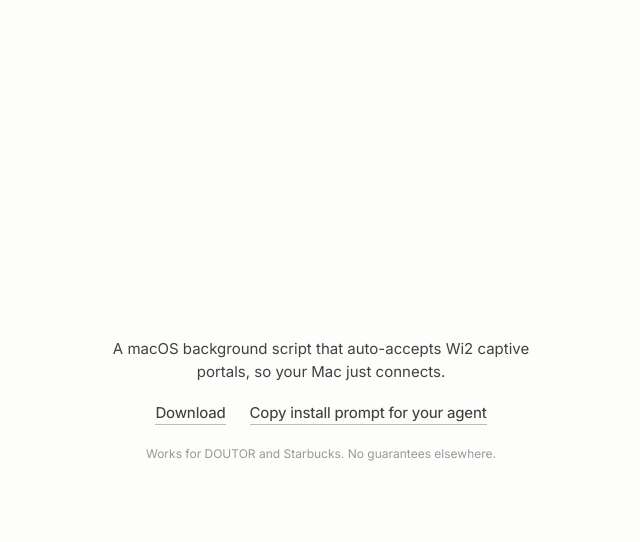
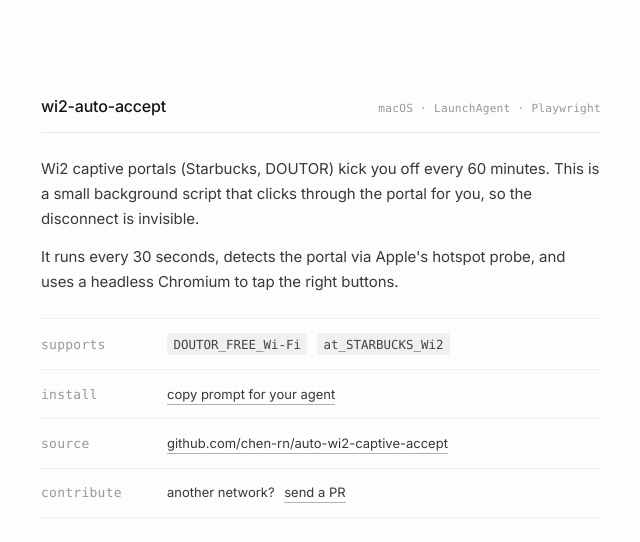
Before and after one commit to chen-rn/annoying-wifi, a Next.js app in the folder web/: page / in a window 1280 px wide. Shown: the top 542 px of the page, without its empty margins (319-959 px from the left). Built offline with nearby package versions, Linux system fonts and the light colour scheme.

Commit message:
Ship divided spec-sheet landing page

```diff
--- a/web/app/CopyAgentPrompt.tsx
+++ b/web/app/CopyAgentPrompt.tsx
@@ -14,7 +14,17 @@
 
 It runs every 30 seconds, detects Wi2 captive portals (DOUTOR, Starbucks, Wi2 Free), and auto-accepts them in headless Chromium. Designed for DOUTOR_FREE_Wi-Fi and at_STARBUCKS_Wi2; other Wi2 SSIDs may or may not work.`;
 
-export function CopyAgentPrompt() {
+type Props = {
+  children: React.ReactNode;
+  copiedLabel?: React.ReactNode;
+  className?: string;
+};
+
+export function CopyAgentPrompt({
+  children,
+  copiedLabel = "Copied",
+  className = "action-link",
+}: Props) {
   const [copied, setCopied] = useState(false);
 
   async function handleCopy() {
@@ -23,14 +33,13 @@
       setCopied(true);
       setTimeout(() => setCopied(false), 1800);
     } catch {
-      // clipboard blocked — fall back to selecting the text
       window.prompt("Copy the prompt below:", AGENT_PROMPT);
     }
   }
 
   return (
-    <button type="button" className="action-link" onClick={handleCopy}>
-      {copied ? "Copied" : "Copy install prompt for your agent"}
+    <button type="button" className={className} onClick={handleCopy}>
+      {copied ? copiedLabel : children}
     </button>
   );
 }
--- a/web/app/globals.css
+++ b/web/app/globals.css
@@ -3,6 +3,7 @@
 :root {
   color-scheme: light;
   --font-primary: "Inter", system-ui, -apple-system, BlinkMacSystemFont, "Segoe UI", Roboto, "Helvetica Neue", Arial, sans-serif;
+  --font-mono: ui-monospace, SFMono-Regular, Menlo, Consolas, monospace;
   --body-color: #111;
   --body-bg: #fdfdfc;
   --selection-bg: #ededed;
@@ -50,69 +51,140 @@
   cursor: pointer;
 }
 
-.page {
+em {
+  font-style: italic;
+}
+
+/* ---------- shared inline link ---------- */
+
+.inline-link {
+  display: inline;
+  font: inherit;
+  letter-spacing: inherit;
+  color: inherit;
+  background: transparent;
+  padding: 0;
+  margin: 0;
+  border: 0;
+  border-bottom: 1px solid rgba(0, 0, 0, 0.3);
+  vertical-align: baseline;
+  cursor: pointer;
+  transition: border-color 0.2s ease, color 0.2s ease;
+}
+
+.inline-link:hover {
+  color: rgba(0, 0, 0, 1);
+  border-bottom-color: rgba(0, 0, 0, 0.7);
+}
+
+/* ============================================================
+   spec-sheet base layout (shared by all themes)
+   ============================================================ */
+
+.page-spec {
   min-height: 100vh;
   display: flex;
-  align-items: center;
+  align-items: flex-start;
   justify-content: center;
-  padding: 1.5rem;
+  padding: 6rem 1.5rem 4rem;
+  font-family: var(--font-mono);
 }
 
-.block {
-  max-width: 420px;
-  text-align: center;
+.page-spec .paper {
+  width: 100%;
+  max-width: 560px;
   display: flex;
   flex-direction: column;
-  align-items: center;
-  gap: 1.25rem;
+  gap: 1.5rem;
 }
 
-.lede {
-  font-size: 0.9375rem;
-  line-height: 1.55;
-  color: rgba(0, 0, 0, 0.75);
+.page-spec .paper-head {
+  display: flex;
+  align-items: baseline;
+  justify-content: space-between;
+  gap: 1.25rem;
+  flex-wrap: wrap;
+  padding-bottom: 1rem;
+  border-bottom: 1px solid rgba(0, 0, 0, 0.08);
 }
 
-.actions {
+.page-spec .paper-head h1 {
+  font-family: var(--font-primary);
+  font-size: 1rem;
+  font-weight: 500;
+  letter-spacing: -0.012em;
+  color: rgba(0, 0, 0, 0.92);
+}
+
+.page-spec .paper-meta {
+  font-size: 0.7rem;
+  letter-spacing: 0.02em;
+  color: rgba(0, 0, 0, 0.4);
+}
+
+.page-spec .paper-body {
+  font-family: var(--font-primary);
+  display: flex;
+  flex-direction: column;
+  gap: 0.85rem;
+  font-size: 0.9375rem;
+  line-height: 1.65;
+  letter-spacing: -0.005em;
+  color: rgba(0, 0, 0, 0.78);
+}
+
+.page-spec .paper-row {
+  display: grid;
+  grid-template-columns: 110px 1fr;
+  align-items: baseline;
+  gap: 1rem;
+  font-size: 0.8125rem;
+  line-height: 1.55;
+}
+
+.page-spec .row-key {
+  color: rgba(0, 0, 0, 0.4);
+  letter-spacing: 0.02em;
+  text-transform: lowercase;
+}
+
+.page-spec .row-val {
+  font-family: var(--font-primary);
+  color: rgba(0, 0, 0, 0.78);
   display: inline-flex;
   flex-wrap: wrap;
-  justify-content: center;
-  gap: 0.5rem 1.5rem;
+  align-items: baseline;
+  gap: 0.6rem;
 }
 
-.action-link {
-  position: relative;
-  display: inline-block;
-  padding: 0 0 3px;
-  font-size: 0.9375rem;
-  font-weight: 450;
-  letter-spacing: -0.012em;
-  color: rgba(0, 0, 0, 0.75);
-  transition: color 0.25s ease;
+.page-spec .row-val code {
+  font-family: var(--font-mono);
+  font-size: 0.78rem;
+  padding: 0.1rem 0.4rem;
+  background: rgba(0, 0, 0, 0.05);
+  border-radius: 4px;
+  color: rgba(0, 0, 0, 0.72);
 }
 
-.action-link::after {
-  content: "";
-  position: absolute;
-  left: 0;
-  right: 0;
-  bottom: 0;
-  height: 1px;
-  background: currentColor;
-  opacity: 0.35;
-  transition: opacity 0.25s ease;
+@media (max-width: 540px) {
+  .page-spec { padding: 4rem 1.25rem 3rem; }
+  .page-spec .paper-row { grid-template-columns: 90px 1fr; gap: 0.85rem; }
 }
 
-.action-link:hover {
-  color: rgba(0, 0, 0, 1);
+/* divided rows — thin line between every row */
+.theme-divided .paper {
+  gap: 0;
 }
-
-.action-link:hover::after {
-  opacity: 0.85;
+.theme-divided .paper-head {
+  margin-bottom: 1.5rem;
 }
-
-.note {
-  font-size: 0.75rem;
-  line-height: 1.5;
-  color: rgba(0, 0, 0, 0.4);
+.theme-divided .paper-body {
+  margin-bottom: 1.5rem;
 }
+.theme-divided .paper-row {
+  padding: 0.85rem 0;
+  border-top: 1px solid rgba(0, 0, 0, 0.06);
+}
+.theme-divided .paper-row:last-child {
+  border-bottom: 1px solid rgba(0, 0, 0, 0.06);
+}
--- a/web/app/page.tsx
+++ b/web/app/page.tsx
@@ -1,28 +1,75 @@
 import { CopyAgentPrompt } from "./CopyAgentPrompt";
 
 const REPO_URL = "https://github.com/chen-rn/auto-wi2-captive-accept";
-const ZIP_URL = `${REPO_URL}/archive/refs/heads/main.zip`;
 
 export default function Home() {
   return (
-    <main className="page">
-      <section className="block">
-        <p className="lede">
-          A macOS background script that auto-accepts Wi2 captive portals, so
-          your Mac just connects.
-        </p>
+    <main className="page page-spec theme-divided">
+      <article className="paper">
+        <header className="paper-head">
+          <h1>wi2-auto-accept</h1>
+          <span className="paper-meta">macOS · LaunchAgent · Playwright</span>
+        </header>
 
-        <div className="actions">
-          <a className="action-link" href={ZIP_URL}>
-            Download
-          </a>
-          <CopyAgentPrompt />
-        </div>
+        <section className="paper-body">
+          <p>
+            Wi2 captive portals (Starbucks, DOUTOR) kick you off every 60
+            minutes. This is a small background script that clicks through the
+            portal for you, so the disconnect is invisible.
+          </p>
+          <p>
+            It runs every 30 seconds, detects the portal via Apple&apos;s
+            hotspot probe, and uses a headless Chromium to tap the right
+            buttons.
+          </p>
+        </section>
 
-        <p className="note">
-          Works for DOUTOR and Starbucks. No guarantees elsewhere.
-        </p>
-      </section>
+        <section className="paper-row">
+          <span className="row-key">supports</span>
+          <span className="row-val">
+            <code>DOUTOR_FREE_Wi-Fi</code>
+            <code>at_STARBUCKS_Wi2</code>
+          </span>
+        </section>
+
+        <section className="paper-row">
+          <span className="row-key">install</span>
+          <span className="row-val">
+            <CopyAgentPrompt className="inline-link" copiedLabel="Copied">
+              copy prompt for your agent
+            </CopyAgentPrompt>
+          </span>
+        </section>
+
+        <section className="paper-row">
+          <span className="row-key">source</span>
+          <span className="row-val">
+            <a
+              className="inline-link"
+              href={REPO_URL}
+              target="_blank"
+              rel="noreferrer"
+            >
+              github.com/chen-rn/auto-wi2-captive-accept
+            </a>
+          </span>
+        </section>
+
+        <section className="paper-row">
+          <span className="row-key">contribute</span>
+          <span className="row-val">
+            another network?{" "}
+            <a
+              className="inline-link"
+              href={REPO_URL}
+              target="_blank"
+              rel="noreferrer"
+            >
+              send a PR
+            </a>
+          </span>
+        </section>
+      </article>
     </main>
   );
 }
```
